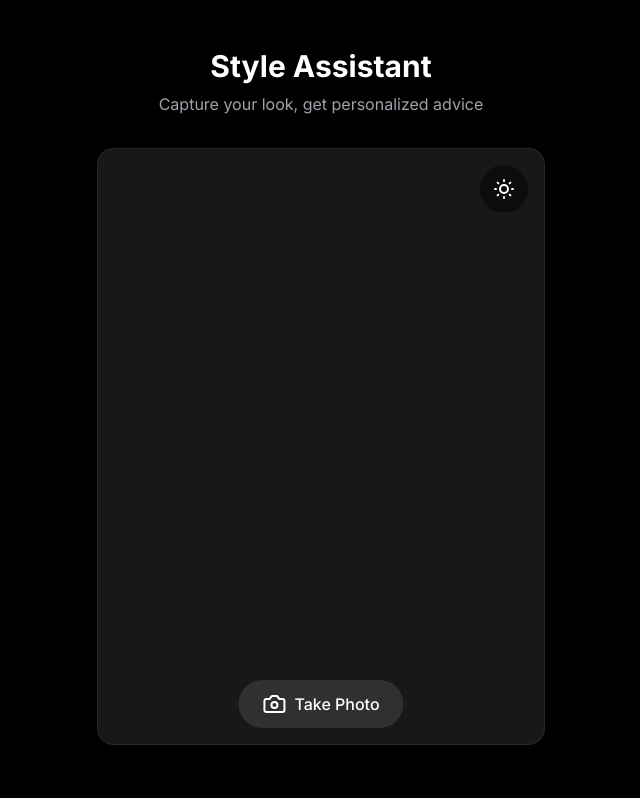
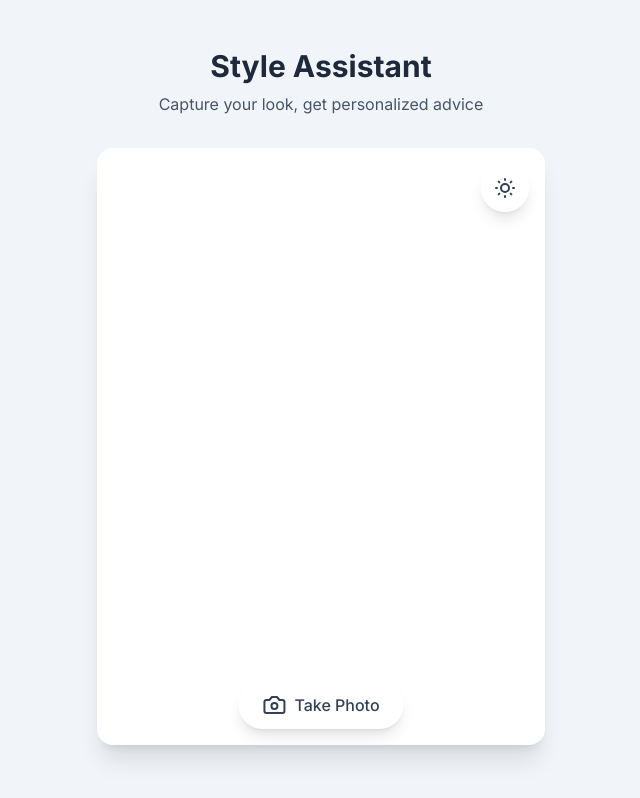
Before and after one commit to st0ckitch/stylist-, a Next.js app: page / in a window 1280 px wide. Shown: the whole page, without its empty margins (319-959 px from the left). Built offline with nearby package versions, Linux system fonts and the light colour scheme; no server answers.

Commit message:
Update page.tsx

```diff
--- a/app/page.tsx
+++ b/app/page.tsx
@@ -33,14 +33,14 @@ export default function Home() {
   }
 
   return (
-    <main className="min-h-screen p-4 bg-black">
+    <main className="min-h-screen bg-slate-100 p-4">
       <div className="max-w-md mx-auto pt-8">
-        <h1 className="text-3xl font-bold text-center mb-2 text-white">
+        <h1 className="text-3xl font-bold text-center mb-2 text-slate-800">
           Style Assistant
         </h1>
-        <p className="text-zinc-400 text-center mb-8">Capture your look, get personalized advice</p>
+        <p className="text-slate-600 text-center mb-8">Capture your look, get personalized advice</p>
 
-        <div className="bg-zinc-900 rounded-2xl overflow-hidden border border-zinc-800">
+        <div className="bg-white rounded-2xl overflow-hidden shadow-xl">
           <div className="relative">
             {!image ? (
               <>
@@ -57,37 +57,37 @@ export default function Home() {
                 />
                 <button
                   onClick={() => setTorchOn(!torchOn)}
-                  className="absolute top-4 right-4 p-3 rounded-full bg-black/50 hover:bg-black/70 transition-colors"
+                  className="absolute top-4 right-4 p-3 rounded-full bg-white/80 hover:bg-white/90 transition-colors shadow-lg"
                 >
-                  <SunMedium className={`${torchOn ? 'text-yellow-400' : 'text-white'}`} />
+                  <SunMedium className={`${torchOn ? 'text-yellow-500' : 'text-slate-700'}`} />
                 </button>
                 <button
                   onClick={capture}
-                  className="absolute bottom-4 left-1/2 -translate-x-1/2 px-6 py-3 rounded-full flex items-center gap-2 bg-white/10 hover:bg-white/20 transition-all"
+                  className="absolute bottom-4 left-1/2 -translate-x-1/2 px-6 py-3 rounded-full bg-white shadow-lg hover:bg-slate-50 transition-all flex items-center gap-2"
                 >
-                  <Camera size={24} className="text-white" />
-                  <span className="text-white font-medium">Take Photo</span>
+                  <Camera size={24} className="text-slate-700" />
+                  <span className="text-slate-700 font-medium">Take Photo</span>
                 </button>
               </>
             ) : (
               <div>
                 <img src={image} alt="captured" className="w-full aspect-[3/4] object-cover" />
-                <div className="p-4 space-y-4 bg-black/80 backdrop-blur">
+                <div className="p-4 space-y-4 bg-white border-t">
                   <div className="flex gap-3">
                     <button
                       onClick={() => {
                         setImage(null)
                         setAdvice('')
                       }}
-                      className="flex-1 button-glass py-3 rounded-xl flex items-center justify-center gap-2"
+                      className="flex-1 bg-slate-100 hover:bg-slate-200 py-3 rounded-xl flex items-center justify-center gap-2"
                     >
-                      <RefreshCw size={20} className="text-white" />
-                      <span className="text-white font-medium">Retake</span>
+                      <RefreshCw size={20} className="text-slate-700" />
+                      <span className="text-slate-700 font-medium">Retake</span>
                     </button>
                     <button
                       onClick={analyzeImage}
                       disabled={loading}
-                      className="flex-1 bg-blue-600 hover:bg-blue-700 text-white py-3 rounded-xl disabled:opacity-50 disabled:hover:bg-blue-600 flex items-center justify-center gap-2 transition-colors"
+                      className="flex-1 bg-blue-500 hover:bg-blue-600 text-white py-3 rounded-xl disabled:opacity-50 disabled:hover:bg-blue-500 flex items-center justify-center gap-2 transition-colors"
                     >
                       <Wand2 size={20} className={loading ? 'animate-spin' : ''} />
                       {loading ? 'Analyzing...' : 'Get Advice'}
@@ -95,9 +95,9 @@ export default function Home() {
                   </div>
 
                   {advice && (
-                    <div className="pt-4 border-t border-zinc-800">
-                      <h2 className="text-lg font-semibold mb-2 text-white">Style Advice:</h2>
-                      <p className="text-zinc-300 whitespace-pre-wrap leading-relaxed">{advice}</p>
+                    <div className="pt-4 border-t border-slate-100">
+                      <h2 className="text-lg font-semibold mb-2 text-slate-800">Style Advice:</h2>
+                      <p className="text-slate-600 whitespace-pre-wrap leading-relaxed">{advice}</p>
                     </div>
                   )}
                 </div>
```
